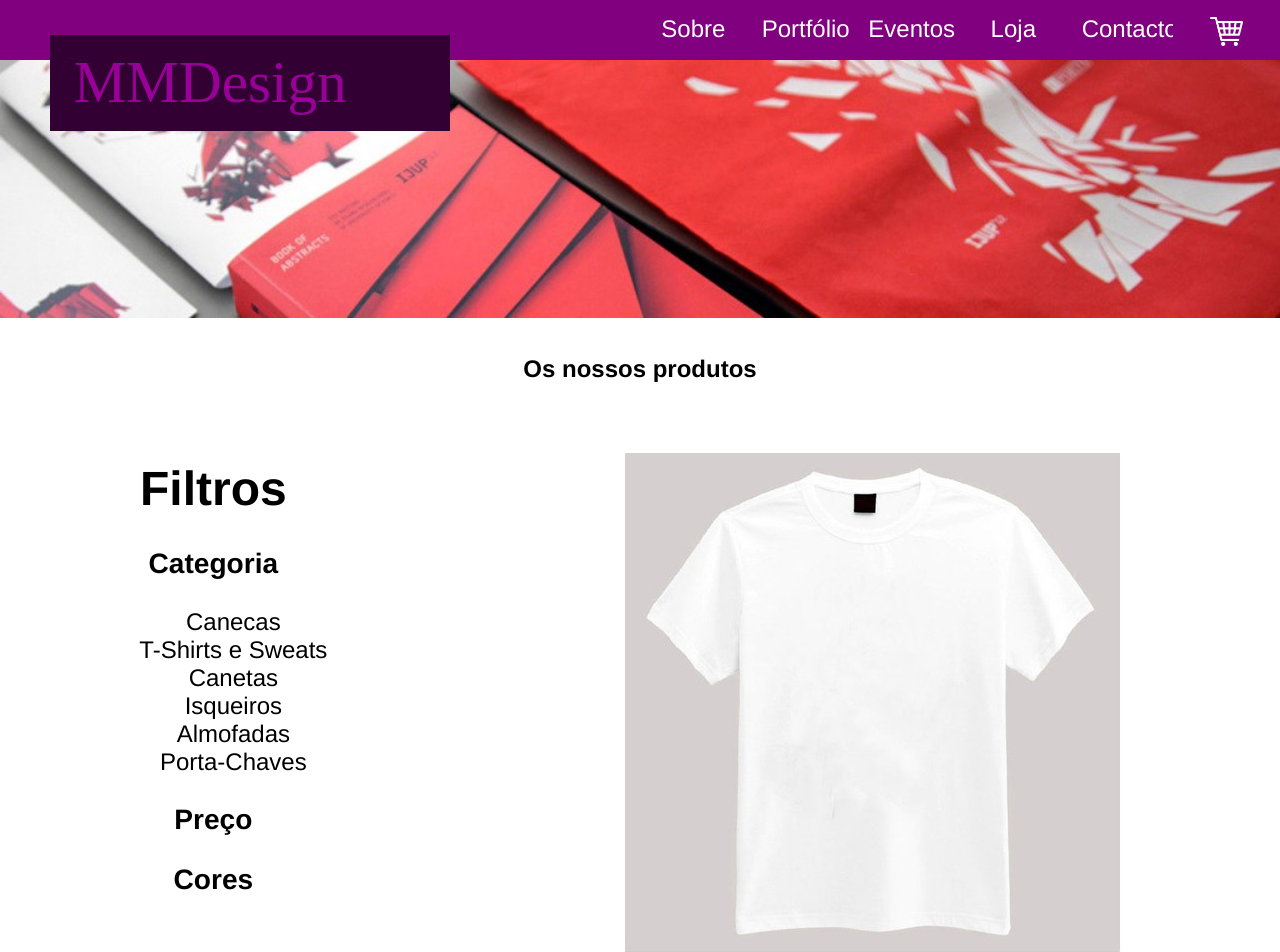
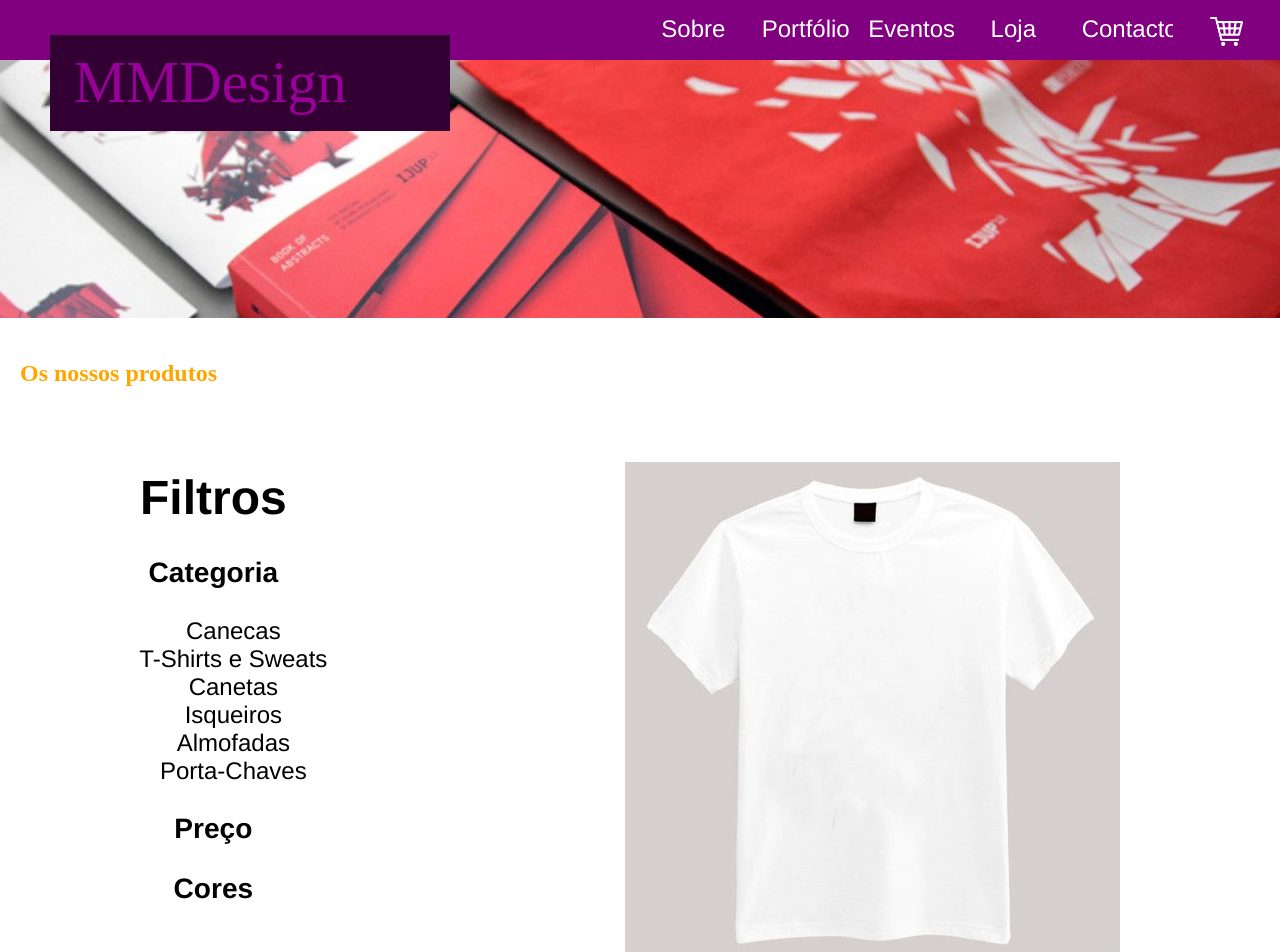
Before and after one commit to MadalenaSousa/ProjectTI, a PHP site: page /loja.html in a window 1280 px wide. Shown: the top 952 px of the page. Run offline with PHP 8.4, Linux system fonts and the light colour scheme.

Commit message:
corrections

```diff
--- a/css/style.css
+++ b/css/style.css
@@ -108,7 +108,6 @@ footer div:first-child {
 }
 .col-12 {
     width: calc(calc(100% / 12) * 12);
-    background-color: white;
 }
 
 /*Eventos*/
@@ -166,6 +165,8 @@ footer div:first-child {
     font-family: "OCR A Std";
     font-size: 12pt;
     background-color: #440146;
+}
+
 
 /*Titulos*/
 
@@ -211,7 +212,7 @@ footer div:first-child {
 .botao {
     position: relative;
     color: white;
-    background-color:orange
+    background-color:orange;
     font-family: "OCR A Std";
     padding: 20px;
     text-align: justify;
--- a/loja.html
+++ b/loja.html
@@ -50,7 +50,7 @@
 
     <main class="grid-main">
         <div class="row">
-            <h1 class="col-12">Os nossos produtos</h1>
+            <h1 class="titulo col-12">Os nossos produtos</h1>
         </div>
 
         <div class="row">
```
